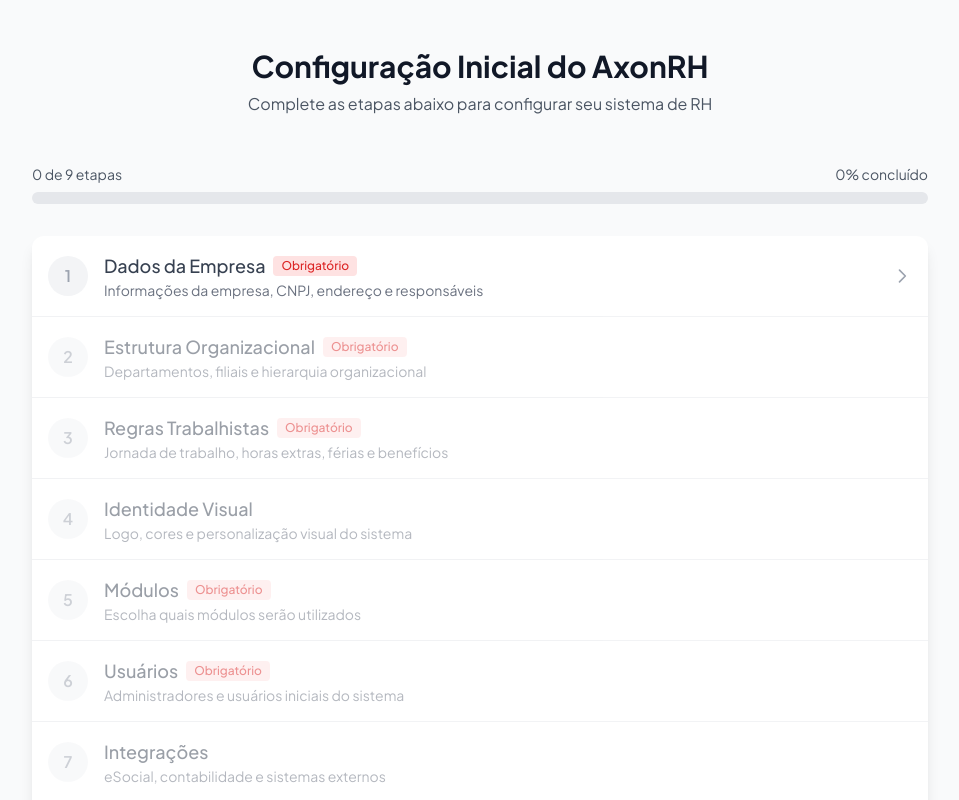
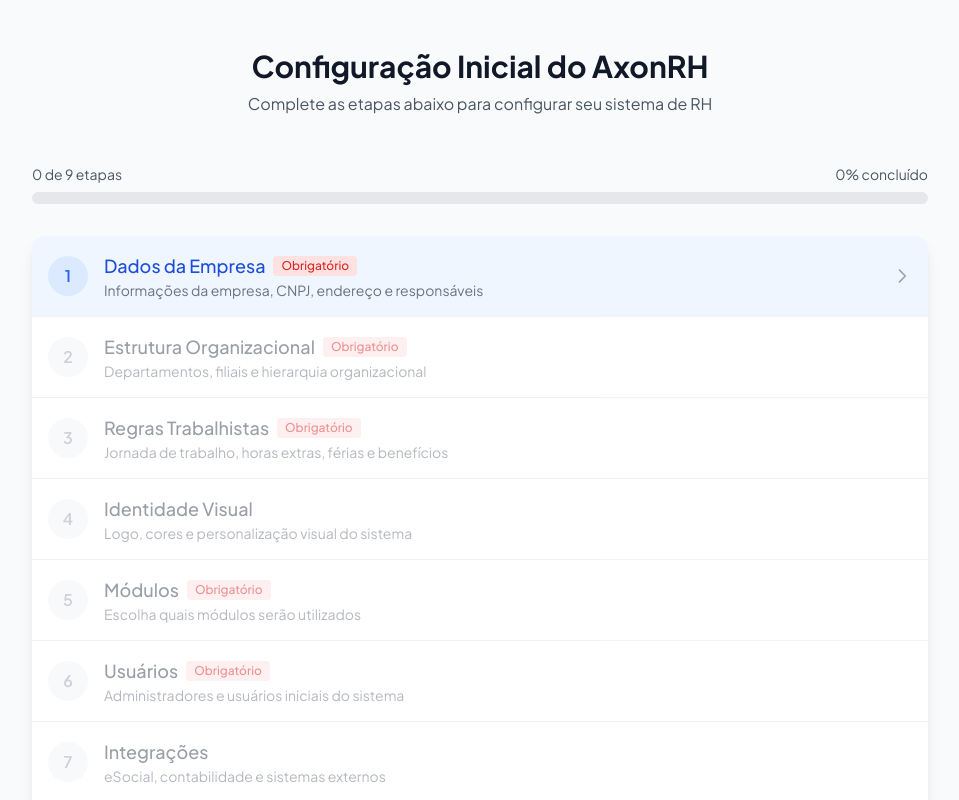
Before and after one commit to jdeveloperweb/axonrh, a Next.js app in the folder frontend/web/: page /setup in a window 1280 px wide. Shown: the top 800 px of the page, without its empty margins (160-1119 px from the left). Built offline with nearby package versions, Linux system fonts and the light colour scheme; no server answers.

Commit message:
Fix setup wizard navigation

```diff
--- a/frontend/web/src/app/(dashboard)/setup/page.tsx
+++ b/frontend/web/src/app/(dashboard)/setup/page.tsx
@@ -42,15 +42,17 @@
   const goToStep = async (stepNumber: number) => {
     try {
       await setupApi.goToStep(stepNumber);
-      router.push(`/setup/step/${stepNumber}`);
     } catch (error) {
       console.error('Error navigating to step:', error);
+    } finally {
+      router.push(`/setup/step/${stepNumber}`);
     }
   };
 
   const continueSetup = () => {
     if (summary) {
-      router.push(`/setup/step/${summary.currentStep}`);
+      const targetStep = Math.max(summary.currentStep || 1, 1);
+      router.push(`/setup/step/${targetStep}`);
     }
   };
 
@@ -95,8 +97,9 @@
             {SETUP_STEPS.map((step) => {
               const stepInfo = summary?.steps.find(s => s.number === step.number);
               const isCompleted = stepInfo?.completed || false;
-              const isCurrent = summary?.currentStep === step.number;
-              const isAccessible = step.number <= (summary?.currentStep || 1) || isCompleted;
+              const safeCurrentStep = Math.max(summary?.currentStep || 1, 1);
+              const isCurrent = safeCurrentStep === step.number;
+              const isAccessible = step.number <= safeCurrentStep || isCompleted;
 
               return (
                 <li
```
